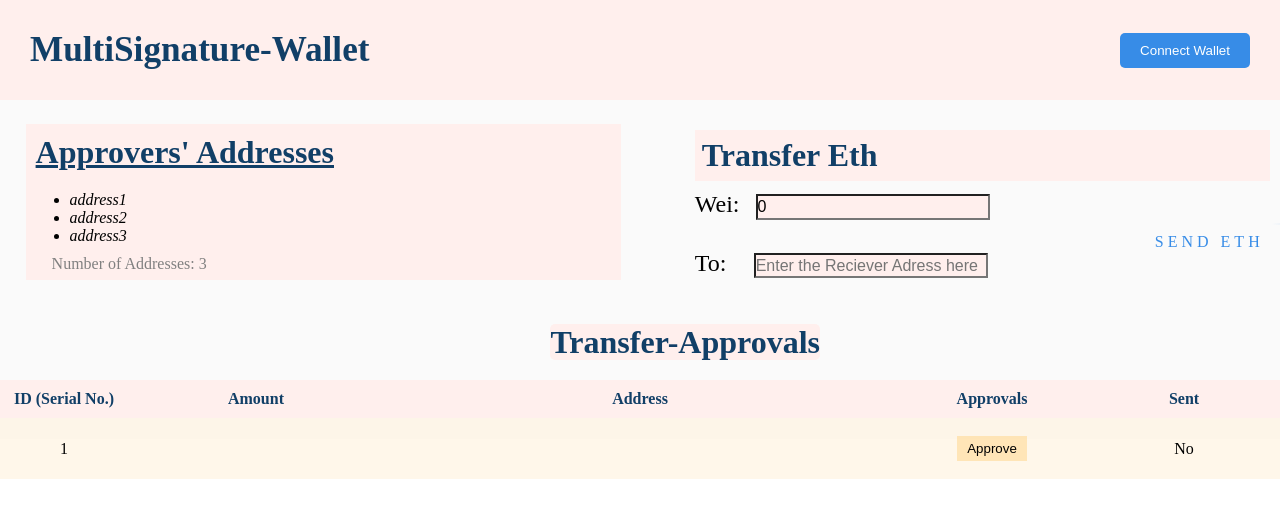
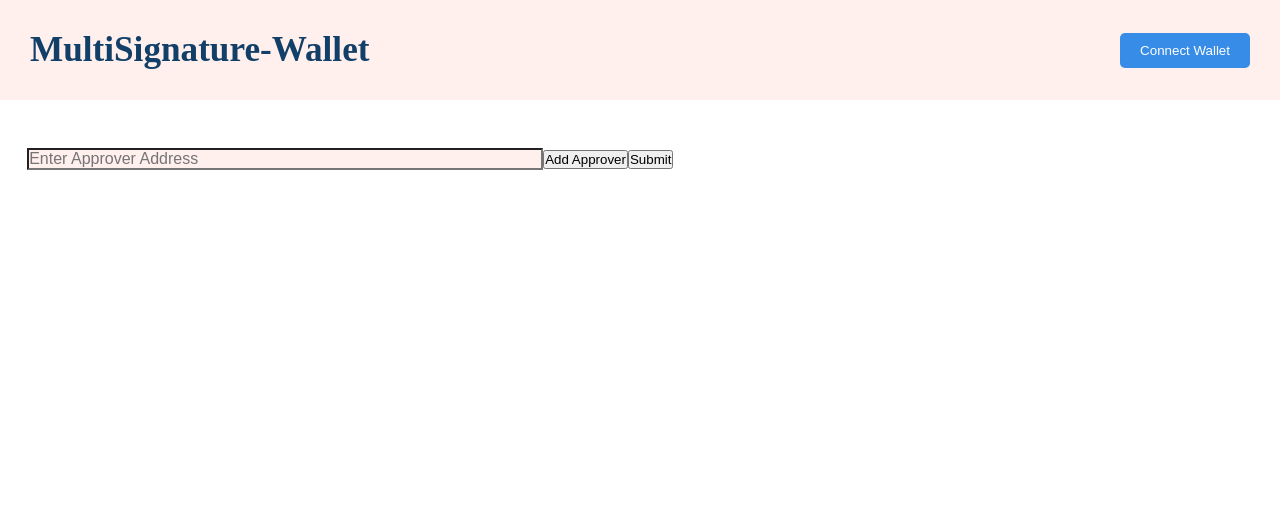
Before and after one commit to DrowsyWings/multisignedwallet, a React (Vite) app in the folder src/multiSignWallet_frontend/: page / in a window 1280 px wide. Shown: the top 518 px of the page. Built offline with nearby package versions, Linux system fonts and the light colour scheme.

Commit message:
FrontEnd Skleleton Rework

```diff
--- a/package.json
+++ b/package.json
@@ -14,5 +14,8 @@
   "type": "module",
   "workspaces": [
     "src/multiSignWallet_frontend"
-  ]
+  ],
+  "dependencies": {
+    "react-router-dom": "^6.22.3"
+  }
 }
--- a/src/multiSignWallet_frontend/src/App.jsx
+++ b/src/multiSignWallet_frontend/src/App.jsx
@@ -1,20 +1,29 @@
-import { useState } from "react";
+import React from 'react';
+import { BrowserRouter as Router, Routes, Route } from 'react-router-dom';
 import Navbar from "./components/Navbar";
 import Approver from "./components/Approver";
 import Transfer from "./components/Transfer";
 import TransferApproval from "./components/TransferApproval";
+import ApproverForm from './components/ApproverForm'; // Adjust the import path as necessary
 import "./index.scss";
 
 function App() {
  return (
+    <Router>
+      <Navbar />
+      <Routes>
+        <Route path="/" element={<ApproverForm />} />
+        <Route path="/original-app-page" element={
           <div className="App">
-      <Navbar />
             <div className="SideBySideContainer">
               <Approver />
               <Transfer />
             </div>
             <TransferApproval />
           </div>
+        } />
+      </Routes>
+    </Router>
  );
 }
 
--- a/src/multiSignWallet_frontend/src/components/Approver.jsx
+++ b/src/multiSignWallet_frontend/src/components/Approver.jsx
@@ -1,11 +1,18 @@
-import React from "react";
+import React, { useEffect } from "react";
 import "../styles/Approver.css";
+
 function Approver() {
-  const cryptoAddresses = ["address1", "address2", "address3"]; // Define the crypto addresses array here
+ // Use useEffect to clear the local storage on component mount
+ useEffect(() => {
+    // This will run only once when the component mounts
+    localStorage.removeItem('approvers');
+ }, []); // Empty dependency array means this effect runs once on mount
 
-  const addressCount = cryptoAddresses.length; // Get the number of addresses
+ // Retrieve the stored approver addresses from local storage
+ const cryptoAddresses = JSON.parse(localStorage.getItem('approvers')) || [];
+ const addressCount = cryptoAddresses.length; // Get the number of addresses
 
-  return (
+ return (
     <div className="approver">
       <h2>Approvers' Addresses</h2>
 
@@ -16,7 +23,7 @@ function Approver() {
       </ul>
       <p>Number of Addresses: {addressCount}</p>
     </div>
-  );
+ );
 }
 
 export default Approver;
--- /dev/null
+++ b/src/multiSignWallet_frontend/src/components/ApproverForm.jsx
@@ -0,0 +1,35 @@
+import React, { useState } from 'react';
+import { useNavigate } from 'react-router-dom';
+
+const ApproverForm = () => {
+ const [approverAddress, setApproverAddress] = useState('');
+ const navigate = useNavigate();
+
+ const handleAddApprover = () => {
+    // Store the current approver address in local storage
+    const approvers = JSON.parse(localStorage.getItem('approvers')) || [];
+    approvers.push(approverAddress);
+    localStorage.setItem('approvers', JSON.stringify(approvers));
+    // Clear the input box
+    setApproverAddress('');
+ };
+
+ const handleSubmit = () => {
+    navigate('/original-app-page');
+ };
+
+ return (
+    <div>
+      <input
+        type="text"
+        placeholder="Enter Approver Address"
+        value={approverAddress}
+        onChange={(e) => setApproverAddress(e.target.value)}
+      />
+      <button onClick={handleAddApprover}>Add Approver</button>
+      <button onClick={handleSubmit}>Submit</button>
+    </div>
+ );
+};
+
+export default ApproverForm;
--- a/src/multiSignWallet_frontend/src/components/Navbar.jsx
+++ b/src/multiSignWallet_frontend/src/components/Navbar.jsx
@@ -1,15 +1,37 @@
-import React from "react";
+import React, { useState } from "react";
 import "../styles/navbar.css";
 
 const Navbar = () => {
-  return (
+ const [publicKey, setPublicKey] = useState(null);
+ const [error, setError] = useState(null);
+
+ const WalletJodo = async () => {
+  console.log("Connect Wallet button clicked");
+  try {
+      const publicKey = await window.ic.plug.requestConnect({
+        whitelist: ['qoctq-giaaa-aaaaa-aaaea-cai'],
+        host: "https://mainnet.dfinity.network",
+        onConnectionUpdate: () => {
+          console.log(window.ic.plug.sessionManager.sessionData);
+        },
+        timeout: 50000,
+      });
+      setPublicKey(publicKey);
+    } catch (e) {
+      setError(e);
+    }
+ };
+
+ return (
     <>
       <div className="navbar">
         <h1 className="navbar_title">MultiSignature-Wallet</h1>
-        <button className="navbar_button">Connect Wallet</button>
+        <button className="navbar_button" onClick={WalletJodo}>Connect Wallet</button>
+        {publicKey && <p>Connected with public key: {publicKey}</p>}
+        {error && <p>Error: {error.message}</p>}
       </div>
     </>
-  );
+ );
 };
 
 export default Navbar;
--- a/src/multiSignWallet_frontend/src/components/Transfer.jsx
+++ b/src/multiSignWallet_frontend/src/components/Transfer.jsx
@@ -1,5 +1,4 @@
-import React from "react";
-import { useState } from "react";
+import React, { useState } from "react";
 import "../styles/Transfer.css";
 
 function Transfer() {
@@ -7,28 +6,46 @@ function Transfer() {
  const [address, setAddress] = useState("");
 
  const handleWeiChange = (event) => {
-    setWei(event.target.value);
+ const weiValue = event.target.value;
+ const weiNumber = Number(weiValue);
+ if (!isNaN(weiNumber) && weiNumber >= 0) {
+       setWei(weiNumber);
+ } else {
+       console.error('Invalid amount entered');
+ }
  };
 
  const handleAddressChange = (event) => {
     setAddress(event.target.value);
  };
 
-  const handleSendEth = () => {
-    // Add code to send ETH
+ const handleSendEth = async (event) => {
+    event.preventDefault(); // Prevent the default action of the anchor tag
+    try {
+      const params = {
+        to: address,
+        amount: wei*100000000,
+        memo: '123451231231',
+      };
+      const result = await window.ic.plug.requestTransfer(params);
+      console.log(result);
+      alert("ICP tokens sent successfully!");
+    } catch (error) {
+      console.error("Error sending ICP tokens:", error);
+    }
  };
 
  return (
     <div className="transfer">
-      <h1 className="h1">Transfer Eth</h1>
+      <h1 className="h1">Transfer ICP</h1>
       <label>
-        Wei:
-        <input type="number" value={wei} placeholder="Enter Your Wei Amount Here" onChange={handleWeiChange} />
+        ICP:
+        <input type="number" value={wei} placeholder="Enter Your ICP Amount Here" onChange={handleWeiChange} />
       </label>
       <br />
       <label>
         To:
-        <input type="text" value={address} placeholder="Enter the Reciever Adress here" onChange={handleAddressChange} />
+        <input type="text" value={address} placeholder="Enter the Receiver Address here" onChange={handleAddressChange} />
       </label>
       <br />
       <a href="#" className="send-eth-anchor" onClick={handleSendEth}>
@@ -36,7 +53,7 @@ function Transfer() {
         <span></span>
         <span></span>
         <span></span>
-      Send Eth
+        Send ICP
       </a>
     </div>
  );
--- a/src/multiSignWallet_frontend/src/components/TransferApproval.jsx
+++ b/src/multiSignWallet_frontend/src/components/TransferApproval.jsx
@@ -1,10 +1,12 @@
 import React from "react";
 import { useState } from "react";
+import Transfer from "./Transfer";
 import "../styles/TransferApproval.css";
 
 const TransferApproval = () => {
   const getAmount = () => {
     //  to get the amount
+
   };
 
   const getAddress = () => {
@@ -36,7 +38,7 @@ const TransferApproval = () => {
           <tr>
             <th>ID (Serial No.)</th>
             <th>Amount</th>
-            <th>Address</th>
+            <th>To</th>
             <th>Approvals</th>
             <th>Sent</th>
           </tr>
--- a/src/multiSignWallet_frontend/src/styles/Approver.css
+++ b/src/multiSignWallet_frontend/src/styles/Approver.css
@@ -21,6 +21,7 @@
 
   .approver li {
     margin-left: 3vh;
+    font-size: 1.15rem;
     color: black;
     font-style: italic;
   }
```
Also changed, not shown: 1 other file (tests, documents, lock files or other folders). Lines whose indentation alone changed are shown as unchanged.
